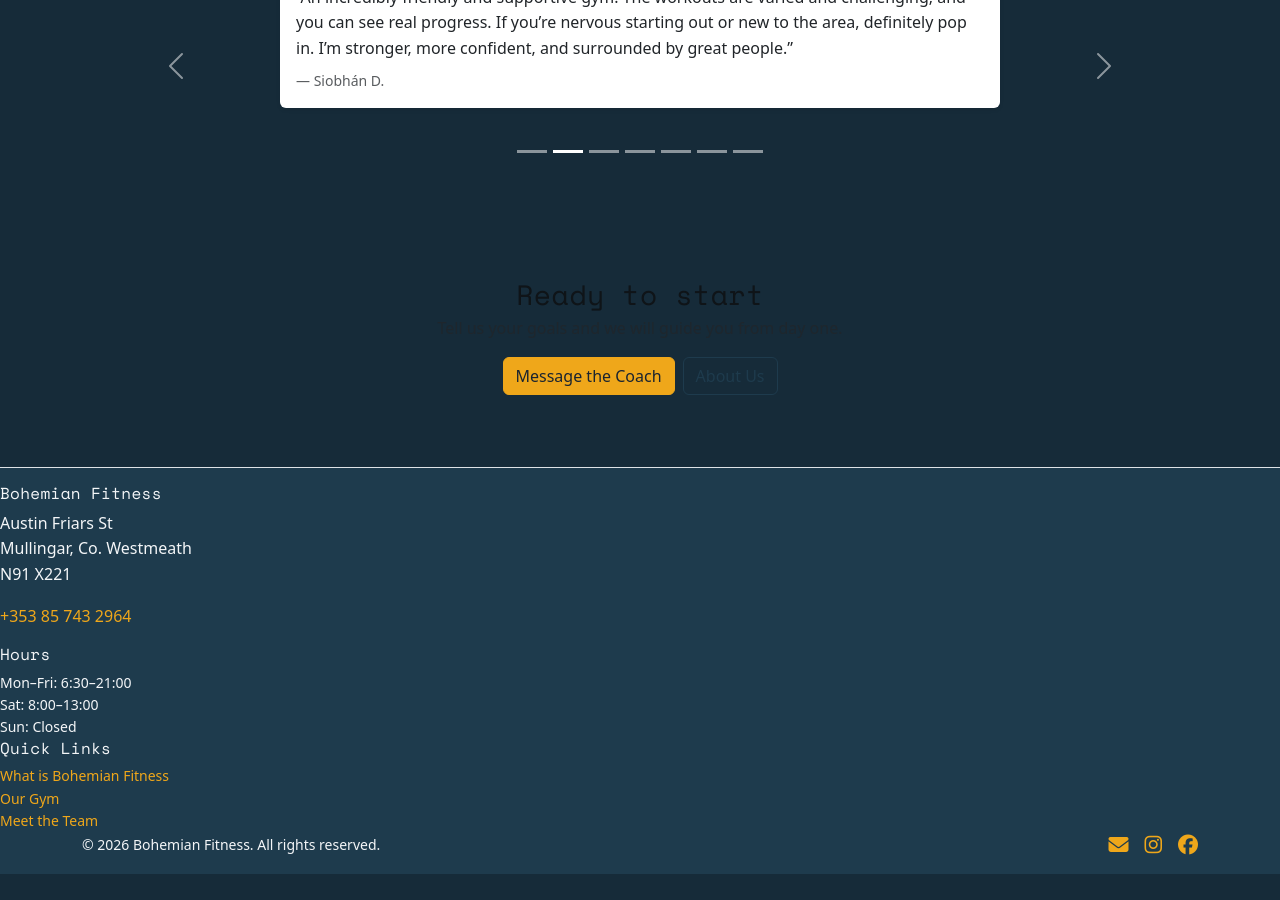
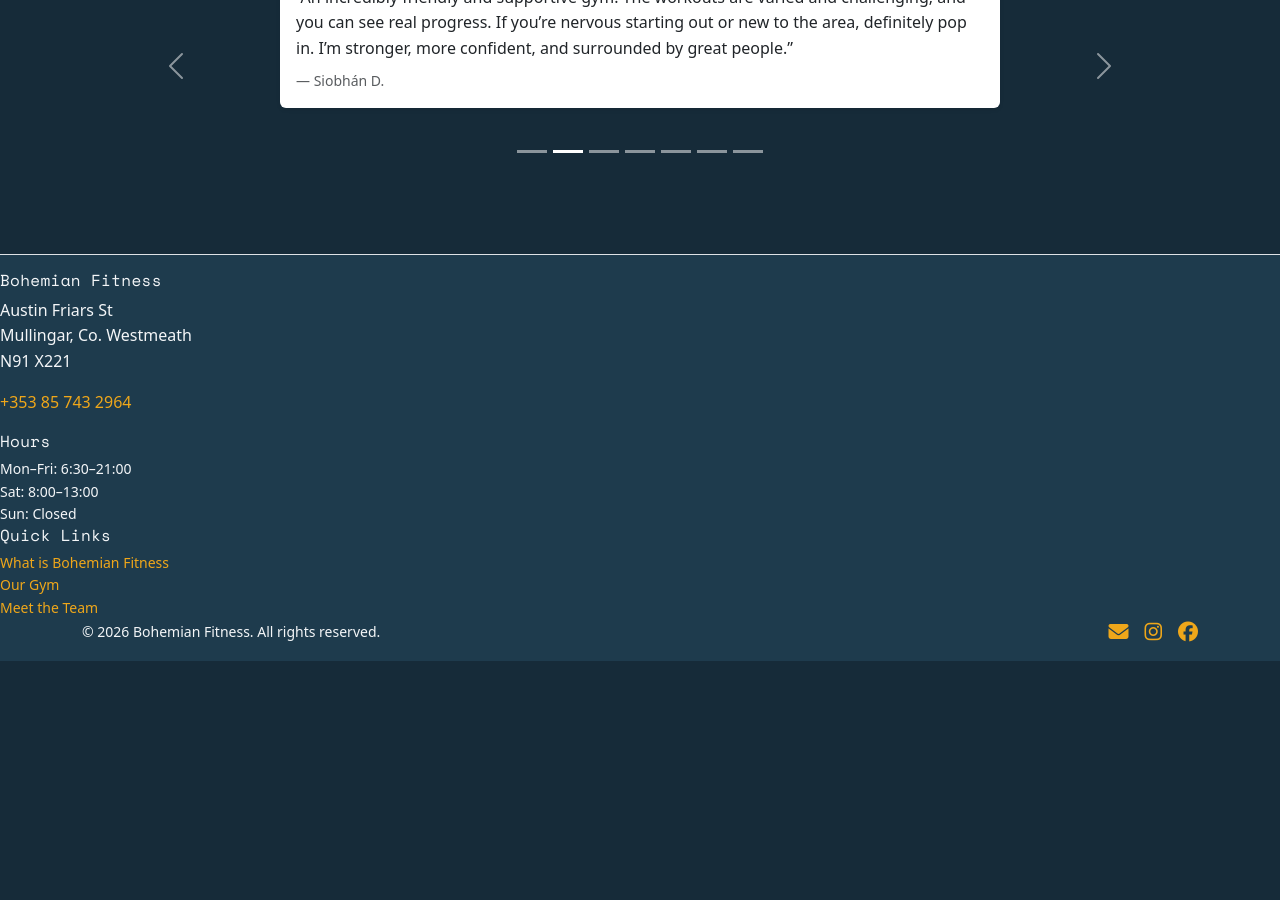
Before and after one commit to MechMadHog/bohemianfitness.ie, a Jekyll site: the page built from home.md, in a window 1280 px wide and 900 px high, scrolled down 1918 px. Built offline with Jekyll 4.4.1, drawn with Linux system fonts in a browser that asks for light colours; after the commit the page ends 2604 px from its top, so only the background shows below that.

Commit message:
Update home.md

```diff
--- a/home.md
+++ b/home.md
@@ -217,19 +217,6 @@
   </div>
 </section>
 
-
-<!-- CONTACT -->
-<section class="py-5">
-  <div class="container text-center">
-    <h2 class="h3 mb-1">Ready to start</h2>
-    <p class="text-muted mb-3">Tell us your goals and we will guide you from day one.</p>
-    <div class="d-flex gap-2 justify-content-center">
-      <a class="btn btn-primary" href="{{ '/contact/' | relative_url }}">Message the Coach</a>
-      <a class="btn btn-outline-secondary" href="{{ '/about/' | relative_url }}">About Us</a>
-    </div>
-  </div>
-</section>
-
 <!-- Page styles to match “Zeus” hero look -->
 <style>
   .hero {
```
